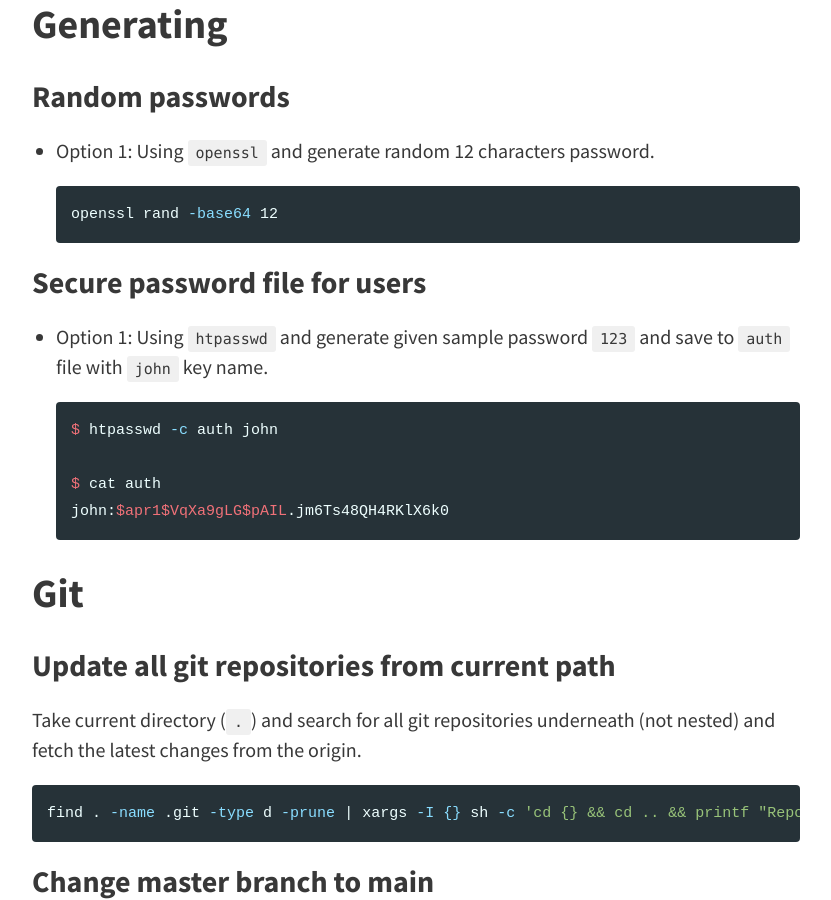
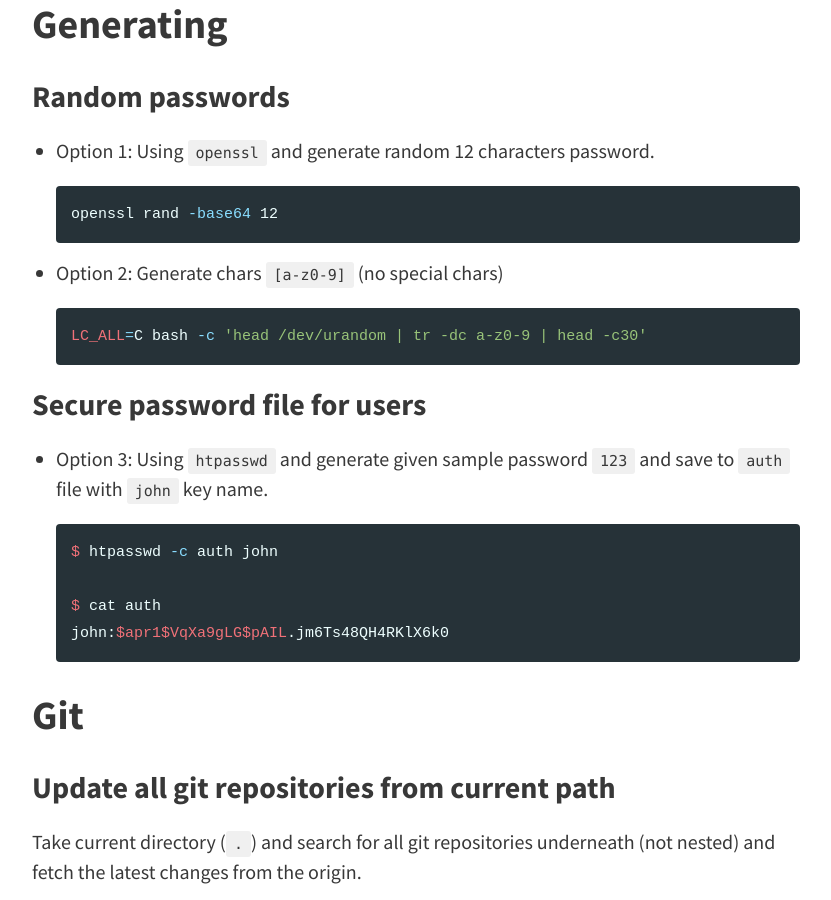
Before and after one commit to egel/egel.github.io, a Jekyll site: the page built from _posts/2025-05-27-useful-terminal-commands.md, in a window 1280 px wide and 900 px high, scrolled down 2940 px. Shown: the whole window, without its empty margins (224-1055 px from the left). Built offline with Jekyll 4.4.1, drawn with Linux system fonts in a browser that asks for light colours; nearby versions of some CDN libraries; comment, search, counter and statistics services are not loaded.

Commit message:
feat: add new way to generate secure password

````diff
--- a/_posts/2025-05-27-useful-terminal-commands.md
+++ b/_posts/2025-05-27-useful-terminal-commands.md
@@ -97,9 +97,15 @@ In short: it will save your current file , by wrapping it up with `sudo tee` whi
   openssl rand -base64 12
   ```
 
+- Option 2: Generate chars `[a-z0-9]` (no special chars)
+
+  ```sh
+  LC_ALL=C bash -c 'head /dev/urandom | tr -dc a-z0-9 | head -c30'
+  ```
+
 ### Secure password file for users
 
-- Option 1: Using `htpasswd` and generate given sample password `123` and save to `auth` file with `john` key name.
+- Option 3: Using `htpasswd` and generate given sample password `123` and save to `auth` file with `john` key name.
 
   ```sh
   $ htpasswd -c auth john
````
